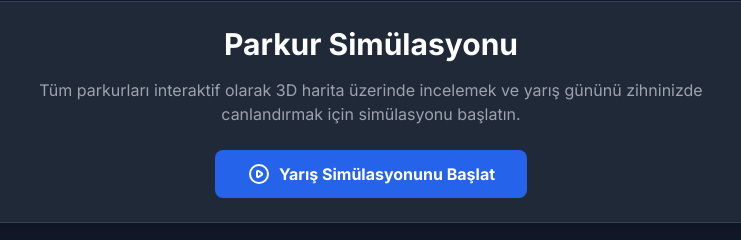
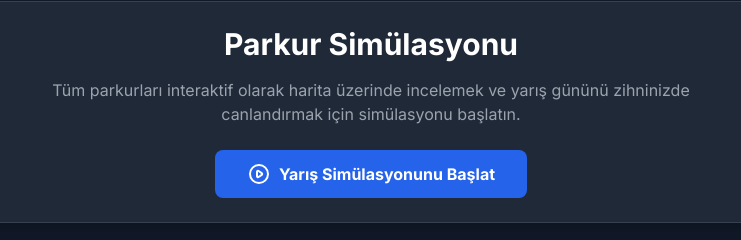
Before and after one commit to oraygungor/KackarUltra, a plain HTML site: page index.html in a window 1280 px wide. Shown: the part 925-1165 px from the top of the page, 269-1010 px from the left. Drawn offline with nearby package versions, Linux system fonts and the light colour scheme.

Commit message:
Update index.html

```diff
--- a/index.html
+++ b/index.html
@@ -99,7 +99,7 @@
         <!-- Simulation Section -->
         <section class="bg-gray-800 p-6 rounded-xl shadow-lg mt-8 border border-gray-700 text-center">
             <h2 class="text-2xl md:text-3xl font-bold text-white mb-4">Parkur Simülasyonu</h2>
-            <p class="text-gray-400 mb-6 max-w-2xl mx-auto">Tüm parkurları interaktif olarak 3D harita üzerinde incelemek ve yarış gününü zihninizde canlandırmak için simülasyonu başlatın.</p>
+            <p class="text-gray-400 mb-6 max-w-2xl mx-auto">Tüm parkurları interaktif olarak harita üzerinde incelemek ve yarış gününü zihninizde canlandırmak için simülasyonu başlatın.</p>
             <a href="https://kackarsim.vercel.app/" target="_blank" class="inline-flex items-center justify-center text-center bg-blue-600 text-white font-bold py-3 px-8 rounded-lg hover:bg-blue-700 transition-colors duration-300">
                 <svg class="w-6 h-6 mr-2" fill="none" stroke="currentColor" viewBox="0 0 24 24" xmlns="http://www.w3.org/2000/svg"><path stroke-linecap="round" stroke-linejoin="round" stroke-width="2" d="M14.752 11.168l-3.197-2.132A1 1 0 0010 9.87v4.263a1 1 0 001.555.832l3.197-2.132a1 1 0 000-1.664z"></path><path stroke-linecap="round" stroke-linejoin="round" stroke-width="2" d="M21 12a9 9 0 11-18 0 9 9 0 0118 0z"></path></svg>
                 Yarış Simülasyonunu Başlat
```
